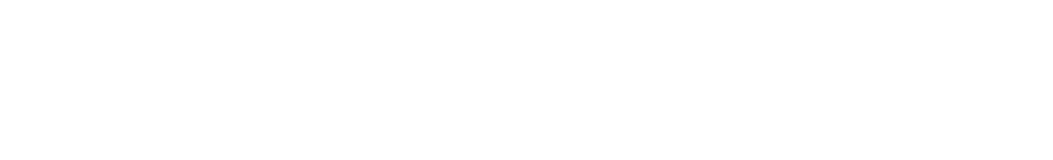
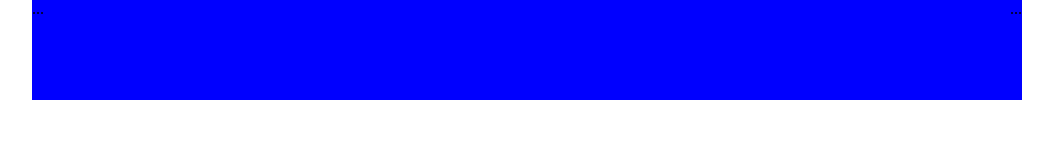
Before and after one commit to JairTorezone/site-medicenter, a plain HTML site: page index.html in a window 1280 px wide. Shown: the whole page, without its empty margins (113-1166 px from the left). Drawn offline with Linux system fonts and the light colour scheme.

Commit message:
created header

```diff
--- a/assets/css/template.css
+++ b/assets/css/template.css
@@ -2,3 +2,14 @@ body{
     margin: 0;
     padding: 0;
 }
+header{
+    display: flex;
+    justify-content: center;
+}
+.container{
+    display: flex;
+    justify-content: space-between;
+    width: 990px;
+    height: 100px;
+    background-color: blue;
+}
--- a/index.html
+++ b/index.html
@@ -9,6 +9,17 @@
     <title>Medicenter</title>
 </head>
 <body>
-
+    <head>
+        <header>
+            <div class="container">
+                <div class="logo">
+                    ...
+                </div>
+                <div class="menu">
+                    ...
+                </div>
+            </div>
+        </header>
+    </head>
 </body>
 </html>
```
